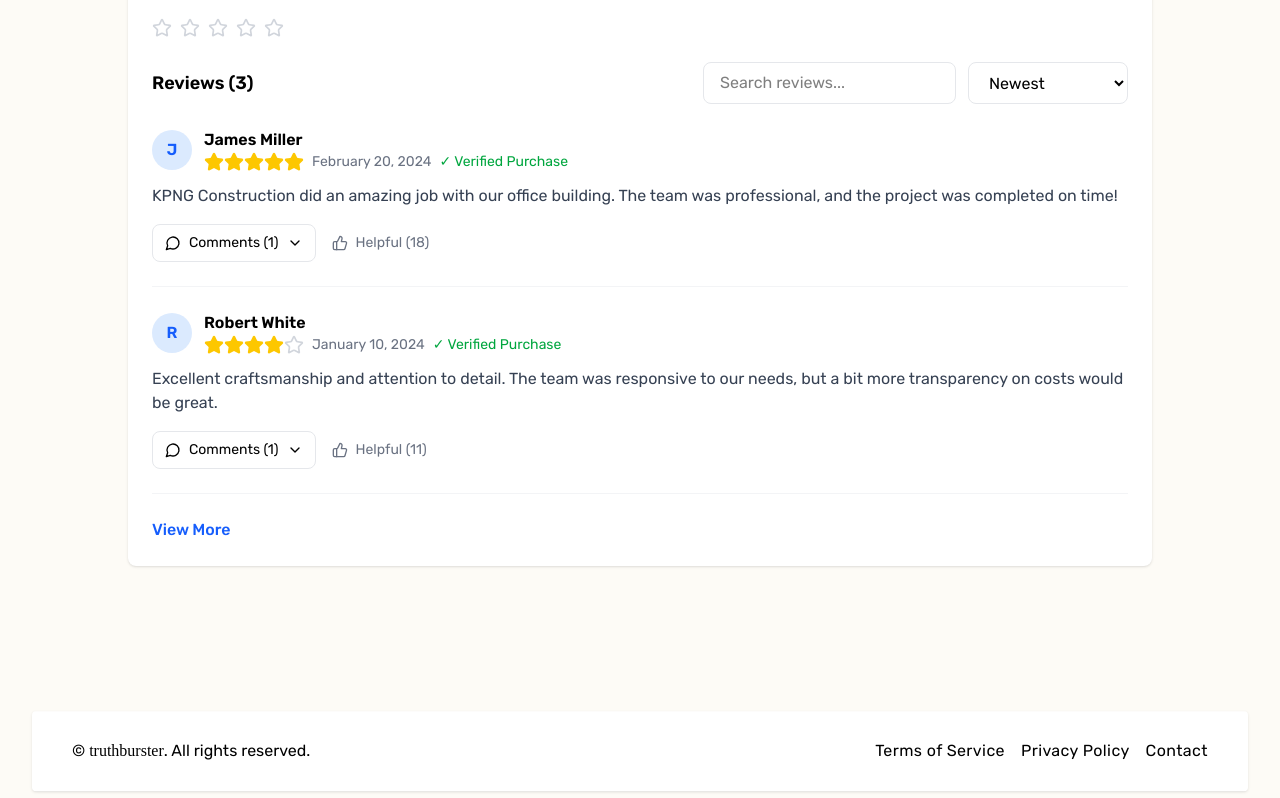
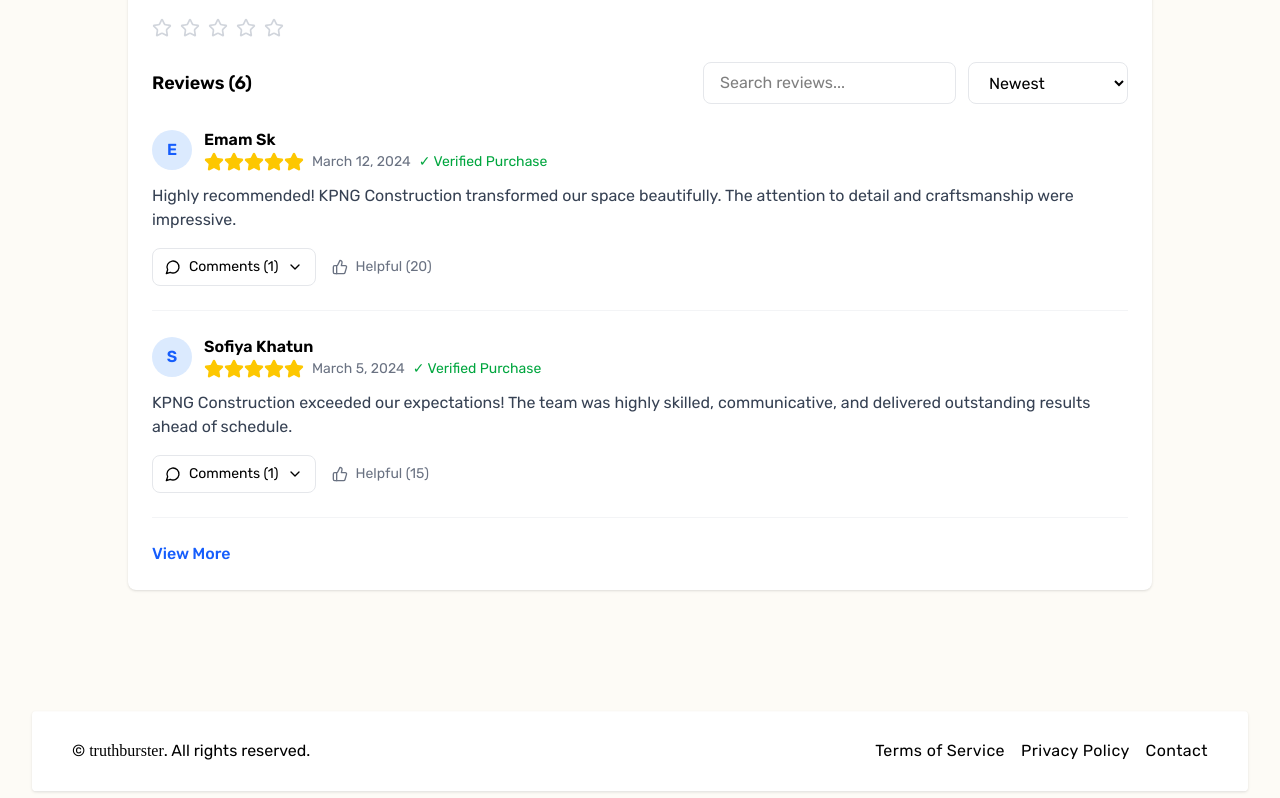
Before and after one commit to TuhinBanerjee31/truthburster, a React (Vite) app: page /categories/kpng in a window 1280 px wide. Shown: the part 1125-1923 px from the top of the page. Built offline with nearby package versions, Linux system fonts and the light colour scheme; a web font is replaced by a local one.

Commit message:
modified reviews data

```diff
--- a/src/data/constructionData.ts
+++ b/src/data/constructionData.ts
@@ -102,7 +102,7 @@
     reviews: [
       {
         id: "1",
-        author: "James Miller",
+        author: "Mark Yoder",
         rating: 5,
         date: "2024-02-20",
         verified: true,
@@ -123,7 +123,7 @@
       },
       {
         id: "2",
-        author: "Laura Green",
+        author: "Viraj Sinha",
         rating: 3,
         date: "2023-11-15",
         verified: false,
@@ -144,7 +144,7 @@
       },
       {
         id: "3",
-        author: "Robert White",
+        author: "Mill White",
         rating: 4,
         date: "2024-01-10",
         verified: true,
@@ -163,6 +163,69 @@
           },
         ],
       },
+      {
+        id: "4",
+        author: "Sofiya Khatun",
+        rating: 5,
+        date: "2024-03-05",
+        verified: true,
+        content:
+          "KPNG Construction exceeded our expectations! The team was highly skilled, communicative, and delivered outstanding results ahead of schedule.",
+        helpful: 15,
+        isHelpful: false,
+        showComments: false,
+        comments: [
+          {
+            id: "c4",
+            author: "KPNG Construction Support",
+            content:
+              "Thank you, Sophia! We're thrilled to hear you had such a great experience with our team.",
+            date: "2024-03-06",
+          },
+        ],
+      },
+      {
+        id: "5",
+        author: "Mike Foster",
+        rating: 4,
+        date: "2024-02-28",
+        verified: true,
+        content:
+          "Great work on our home renovation! The team was professional, and the quality of work is fantastic. A little more flexibility with last-minute changes would be appreciated.",
+        helpful: 12,
+        isHelpful: false,
+        showComments: false,
+        comments: [
+          {
+            id: "c5",
+            author: "KPNG Construction Team",
+            content:
+              "Thank you for your feedback, Daniel! We’ll work on being more adaptable to changes in future projects.",
+            date: "2024-02-29",
+          },
+        ],
+      },
+      {
+        id: "6",
+        author: "Emam Sk",
+        rating: 5,
+        date: "2024-03-12",
+        verified: true,
+        content:
+          "Highly recommended! KPNG Construction transformed our space beautifully. The attention to detail and craftsmanship were impressive.",
+        helpful: 20,
+        isHelpful: false,
+        showComments: false,
+        comments: [
+          {
+            id: "c6",
+            author: "KPNG Construction Management",
+            content:
+              "We appreciate your kind words, Emily! It was a pleasure working on your project.",
+            date: "2024-03-13",
+          },
+        ],
+      }
     ],
   },
   {
--- a/src/data/energyData.ts
+++ b/src/data/energyData.ts
@@ -102,7 +102,7 @@
     reviews: [
       {
         id: "1",
-        author: "James Miller",
+        author: "Mark Yoder",
         rating: 5,
         date: "2024-02-20",
         verified: true,
@@ -123,7 +123,7 @@
       },
       {
         id: "2",
-        author: "Laura Green",
+        author: "Viraj Sinha",
         rating: 3,
         date: "2023-11-15",
         verified: false,
@@ -144,7 +144,7 @@
       },
       {
         id: "3",
-        author: "Robert White",
+        author: "Mill White",
         rating: 4,
         date: "2024-01-10",
         verified: true,
@@ -163,6 +163,69 @@
           },
         ],
       },
+      {
+        id: "4",
+        author: "Sofiya Khatun",
+        rating: 5,
+        date: "2024-03-05",
+        verified: true,
+        content:
+          "KPNG Construction exceeded our expectations! The team was highly skilled, communicative, and delivered outstanding results ahead of schedule.",
+        helpful: 15,
+        isHelpful: false,
+        showComments: false,
+        comments: [
+          {
+            id: "c4",
+            author: "KPNG Construction Support",
+            content:
+              "Thank you, Sophia! We're thrilled to hear you had such a great experience with our team.",
+            date: "2024-03-06",
+          },
+        ],
+      },
+      {
+        id: "5",
+        author: "Mike Foster",
+        rating: 4,
+        date: "2024-02-28",
+        verified: true,
+        content:
+          "Great work on our home renovation! The team was professional, and the quality of work is fantastic. A little more flexibility with last-minute changes would be appreciated.",
+        helpful: 12,
+        isHelpful: false,
+        showComments: false,
+        comments: [
+          {
+            id: "c5",
+            author: "KPNG Construction Team",
+            content:
+              "Thank you for your feedback, Daniel! We’ll work on being more adaptable to changes in future projects.",
+            date: "2024-02-29",
+          },
+        ],
+      },
+      {
+        id: "6",
+        author: "Emam Sk",
+        rating: 5,
+        date: "2024-03-12",
+        verified: true,
+        content:
+          "Highly recommended! KPNG Construction transformed our space beautifully. The attention to detail and craftsmanship were impressive.",
+        helpful: 20,
+        isHelpful: false,
+        showComments: false,
+        comments: [
+          {
+            id: "c6",
+            author: "KPNG Construction Management",
+            content:
+              "We appreciate your kind words, Emily! It was a pleasure working on your project.",
+            date: "2024-03-13",
+          },
+        ],
+      }
     ],
   },
   {
--- a/src/data/manufactureData.ts
+++ b/src/data/manufactureData.ts
@@ -266,7 +266,7 @@
     reviews: [
       {
         id: "1",
-        author: "James Miller",
+        author: "Mark Yoder",
         rating: 5,
         date: "2024-02-20",
         verified: true,
@@ -287,7 +287,7 @@
       },
       {
         id: "2",
-        author: "Laura Green",
+        author: "Viraj Sinha",
         rating: 3,
         date: "2023-11-15",
         verified: false,
@@ -308,7 +308,7 @@
       },
       {
         id: "3",
-        author: "Robert White",
+        author: "Mill White",
         rating: 4,
         date: "2024-01-10",
         verified: true,
@@ -327,6 +327,69 @@
           },
         ],
       },
+      {
+        id: "4",
+        author: "Sofiya Khatun",
+        rating: 5,
+        date: "2024-03-05",
+        verified: true,
+        content:
+          "KPNG Construction exceeded our expectations! The team was highly skilled, communicative, and delivered outstanding results ahead of schedule.",
+        helpful: 15,
+        isHelpful: false,
+        showComments: false,
+        comments: [
+          {
+            id: "c4",
+            author: "KPNG Construction Support",
+            content:
+              "Thank you, Sophia! We're thrilled to hear you had such a great experience with our team.",
+            date: "2024-03-06",
+          },
+        ],
+      },
+      {
+        id: "5",
+        author: "Mike Foster",
+        rating: 4,
+        date: "2024-02-28",
+        verified: true,
+        content:
+          "Great work on our home renovation! The team was professional, and the quality of work is fantastic. A little more flexibility with last-minute changes would be appreciated.",
+        helpful: 12,
+        isHelpful: false,
+        showComments: false,
+        comments: [
+          {
+            id: "c5",
+            author: "KPNG Construction Team",
+            content:
+              "Thank you for your feedback, Daniel! We’ll work on being more adaptable to changes in future projects.",
+            date: "2024-02-29",
+          },
+        ],
+      },
+      {
+        id: "6",
+        author: "Emam Sk",
+        rating: 5,
+        date: "2024-03-12",
+        verified: true,
+        content:
+          "Highly recommended! KPNG Construction transformed our space beautifully. The attention to detail and craftsmanship were impressive.",
+        helpful: 20,
+        isHelpful: false,
+        showComments: false,
+        comments: [
+          {
+            id: "c6",
+            author: "KPNG Construction Management",
+            content:
+              "We appreciate your kind words, Emily! It was a pleasure working on your project.",
+            date: "2024-03-13",
+          },
+        ],
+      }
     ],
   },
   {
```
